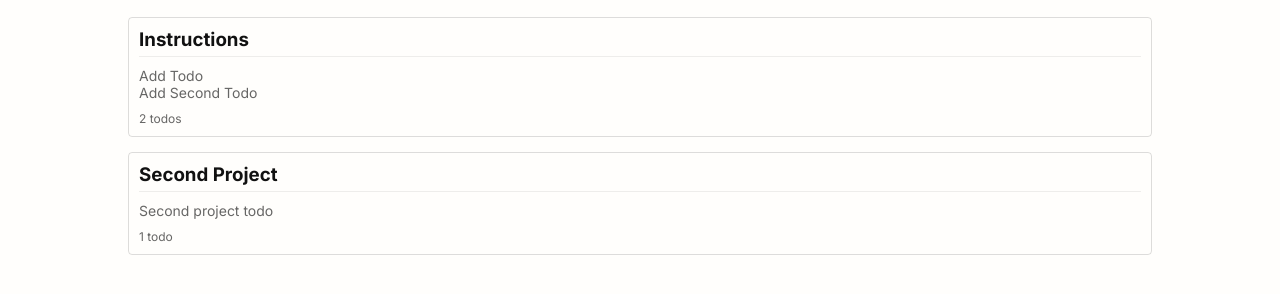
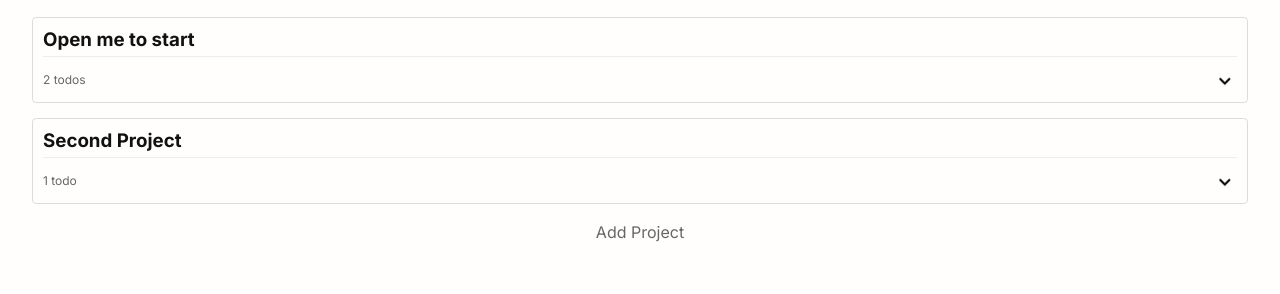
Before and after one commit to charliedodds/todo-list, a website built with webpack: page dist/index.html in a window 1280 px wide. Shown: the part 94-388 px from the top of the page. Built offline with nearby package versions, Linux system fonts and the light colour scheme.

Commit message:
Add project page buttons

```diff
--- a/src/index.js
+++ b/src/index.js
@@ -3,7 +3,7 @@ import Todo from './Todo';
 
 const projects = [];
 
-const instructionsProject = Project('Instructions');
+const instructionsProject = Project('Open me to start');
 
 const firstTodo = Todo('Add Todo', 'Add a todo to this project', 'now', 'high');
 instructionsProject.todos.push(firstTodo);
@@ -39,42 +39,70 @@ const createProjectTodos = (projectTodos, parentProject) => {
   const todoList = document.createElement('ul');
   todoList.classList.add('todo-list');
   for (let i = 0; i < projectTodos.length; i++) {
-    const todo = document.createElement('li');
-    todo.classList.add('todo-item');
-    todo.textContent = projectTodos[i].title;
-    todoList.appendChild(todo);
+    const todoItem = document.createElement('li');
+    todoItem.classList.add('todo-item');
+    const todoItemContainer = document.createElement('div');
+    todoItemContainer.classList.add('todo-item-container');
+    const todoCheck = document.createElement('input');
+    todoCheck.type = 'checkbox';
+    todoCheck.classList.add('todo-check');
+    todoItemContainer.appendChild(todoCheck);
+    const todoItemTask = document.createElement('div');
+    todoItemTask.classList.add('todo-item-task');
+    todoItemTask.textContent = projectTodos[i].title;
+    todoItemContainer.appendChild(todoItemTask);
+    const utilContainer = document.createElement('div');
+    utilContainer.classList.add('todo-item-utils');
+    todoItemContainer.appendChild(utilContainer);
+    todoItem.appendChild(todoItemContainer);
+    todoList.appendChild(todoItem);
   }
   parentProject.appendChild(todoList);
 };
 
-const createProjectCardNums = (projectObj, parentProject) => {
+const handleProjectBtnClick = (e) => {
+  e.target.parentElement.parentElement.parentElement.classList.toggle(
+    'hide-todo-list'
+  );
+  e.target.classList.toggle('flip-down');
+  e.target.classList.toggle('flip-up');
+};
+
+const createProjectCardFooter = (projectObj, parentProject) => {
+  const projectFooter = document.createElement('footer');
+  projectFooter.classList.add('project-footer');
   const numTodos = document.createElement('p');
   numTodos.classList.add('num-todos');
   numTodos.textContent = `${projectObj.todos.length} todo${
     projectObj.todos.length === 1 ? '' : 's'
   }`;
-  parentProject.appendChild(numTodos);
+  projectFooter.appendChild(numTodos);
+  const projectBtn = document.createElement('button');
+  projectBtn.classList.add('project-button');
+  const iElement = document.createElement('i');
+  iElement.classList.add('fas');
+  iElement.classList.add('fa-chevron-up');
+  iElement.classList.add('flip-down');
+  projectBtn.appendChild(iElement);
+  projectBtn.addEventListener('click', handleProjectBtnClick);
+  projectFooter.appendChild(projectBtn);
+  parentProject.appendChild(projectFooter);
 };
 
 const createProjectCard = (project) => {
-  const bod = document.body;
+  const main = document.querySelector('main');
   const projectCard = document.createElement('section');
   projectCard.classList.add('project-card');
+  projectCard.classList.add('hide-todo-list');
   createProjectCardTitle(project, projectCard);
   createProjectTodos(project.todos, projectCard);
-  createProjectCardNums(project, projectCard);
-  bod.appendChild(projectCard);
+  createProjectCardFooter(project, projectCard);
+  main.appendChild(projectCard);
   return projectCard;
-};
-
-const handleProjectCardClick = (e) => {
-  e.target.classList.toggle('expand');
 };
 
 for (let i = 0; i < projects.length; i++) {
   console.log(projects[i]);
   const project = createProjectCard(projects[i]);
-  project.addEventListener('click', handleProjectCardClick);
+  console.log(project.children);
 }
-
-console.log(firstTodo);
```
Also changed, not shown: dist/index.css, dist/index.html, dist/main.js.
